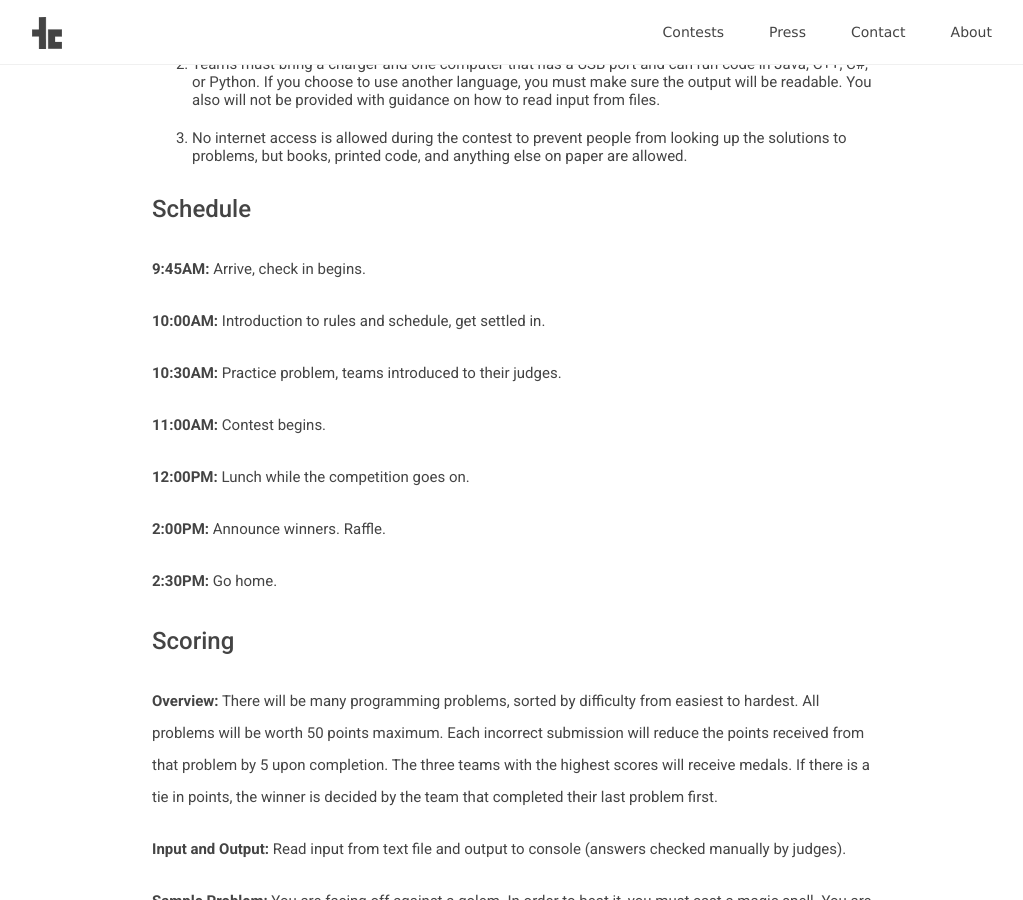
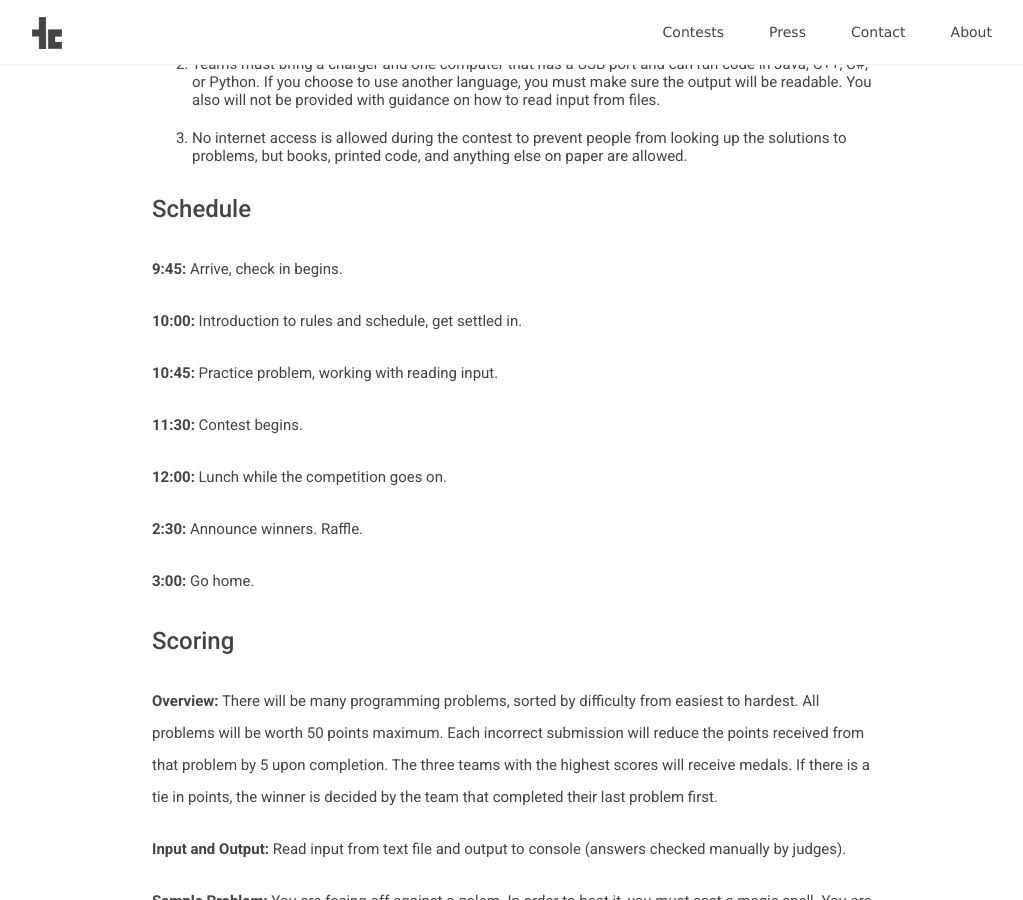
Before and after one commit to teamscode/teamscode.github.io, a Jekyll site: the page built from _posts/2018-01-08-spring-2018-mihs-programming-contest.md, in a window 1280 px wide and 900 px high, scrolled down 1001 px. Shown: the whole window, without its empty margins (128-1151 px from the left). Built offline with Jekyll 4.4.1, drawn with Linux system fonts in a browser that asks for light colours; nearby versions of some CDN libraries.

Commit message:
Update times

```diff
--- a/_posts/2018-01-08-spring-2018-mihs-programming-contest.md
+++ b/_posts/2018-01-08-spring-2018-mihs-programming-contest.md
@@ -44,19 +44,19 @@ _Note: These are guidelines, not rules. You may choose to sign up for either div
 
 # Schedule #
 
-**9:45AM:** Arrive, check in begins.
+**9:45:** Arrive, check in begins.
 
-**10:00AM:** Introduction to rules and schedule, get settled in.
+**10:00:** Introduction to rules and schedule, get settled in.
 
-**10:30AM:** Practice problem, teams introduced to their judges.
+**10:45:** Practice problem, working with reading input.
 
-**11:00AM:** Contest begins.
+**11:30:** Contest begins.
 
-**12:00PM:** Lunch while the competition goes on.
+**12:00:** Lunch while the competition goes on.
 
-**2:00PM:** Announce winners. Raffle.
+**2:30:** Announce winners. Raffle.
 
-**2:30PM:** Go home.
+**3:00:** Go home.
 
 # Scoring #
 
```
